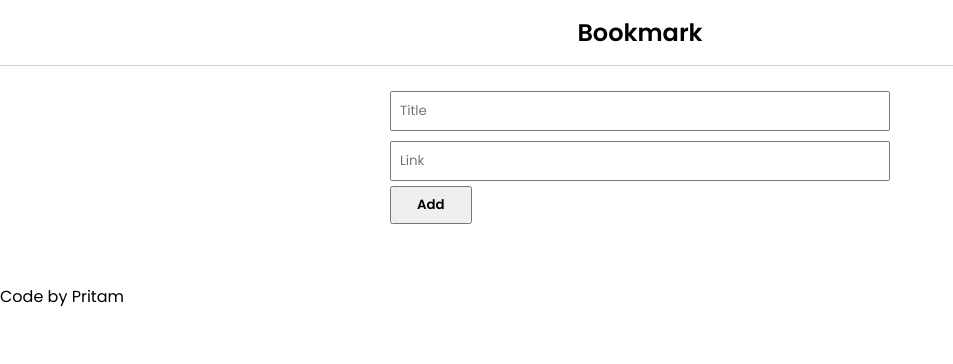
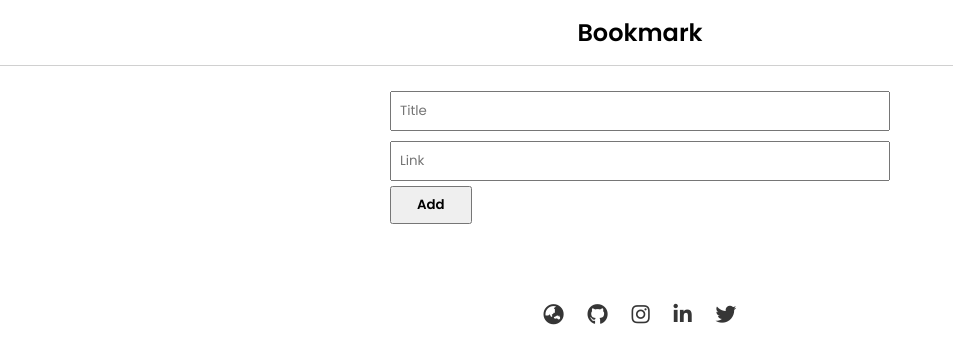
Before and after one commit to pritam-kr/BookmarkApp, a plain HTML site: page index.html in a window 1280 px wide. Shown: the whole page, without its empty margins (0-953 px from the left). Drawn offline with Linux system fonts and the light colour scheme.

```diff
--- a/app.js
+++ b/app.js
@@ -8,6 +8,10 @@
     const title = siteTitle.value;
     const url = siteLink.value;
 
+    if(!title || !url){
+        console.log("Enter the form")
+        return false
+    }
     var bookmark = {
         name: title,
         siteUrl : url
--- a/index.html
+++ b/index.html
@@ -12,6 +12,12 @@
       href="https://fonts.googleapis.com/css2?family=Poppins:wght@200;300;400;500;600&display=swap"
       rel="stylesheet"
     />
+    <link
+      rel="stylesheet"
+      href="https://use.fontawesome.com/releases/v5.15.4/css/all.css"
+      integrity="sha384-DyZ88mC6Up2uqS4h/KRgHuoeGwBcD4Ng9SiP4dIRy0EXTlnuz47vAwmeGwVChigm"
+      crossorigin="anonymous"
+    />
 
     <title>Bookmark</title>
   </head>
@@ -23,19 +29,52 @@
     <main>
       <div class="bookmark-container">
         <form id="form">
-            <input type="text" id="site-title" placeholder="Title" /><br />
-            <input type="text" id="site-link" placeholder="Link" /><br />
-            <button id="btn-add">Add</button>
-          </form>
-
-
+          <input type="text" id="site-title" placeholder="Title" /><br />
+          <input type="text" id="site-link" placeholder="Link" /><br />
+          <button id="btn-add">Add</button>
+        </form>
       </div>
     </main>
 
     <div class="links"></div>
 
-
-    <footer>Code by Pritam</footer>
+    <footer class="footer">
+      <div class="footer-links">
+        <ul>
+          <li>
+            <a
+              href="https://neogcamp-portfolio-of-pritam.netlify.app/index.html"
+              target="_blank"
+              ><i class="fas fa-globe-asia"></i
+            ></a>
+          </li>
+          <li>
+            <a
+              href="https://github.com/pritam-kr/BookmarkApp"
+              target="_blank"
+              ><i class="fab fa-github"></i
+            ></a>
+          </li>
+          <li>
+            <a href="https://www.instagram.com/pritam_kr30/" target="_blank"
+              ><i class="fab fa-instagram"></i
+            ></a>
+          </li>
+          <li>
+            <a
+              href="https://www.linkedin.com/in/pritam-kumar-0ab3431bb/"
+              target="_blank"
+              ><i class="fab fa-linkedin-in"></i
+            ></a>
+          </li>
+          <li>
+            <a href="https://twitter.com/Pritamkr_" target="_blank"
+              ><i class="fab fa-twitter"></i
+            ></a>
+          </li>
+        </ul>
+      </div>
+    </footer>
 
     <script src="app.js"></script>
   </body>
--- a/style.css
+++ b/style.css
@@ -47,3 +47,17 @@
     padding: 7px 20px;
     cursor: pointer;
 }
+
+footer{
+    padding: 15px;
+    text-align: center;
+    font-weight: 600;
+}
+footer ul li{
+    display: inline-block;
+    margin: 0 10PX;
+}
+footer ul li a{
+    font-size: 1.3rem;
+    color: rgb(54, 54, 54);
+}
```
